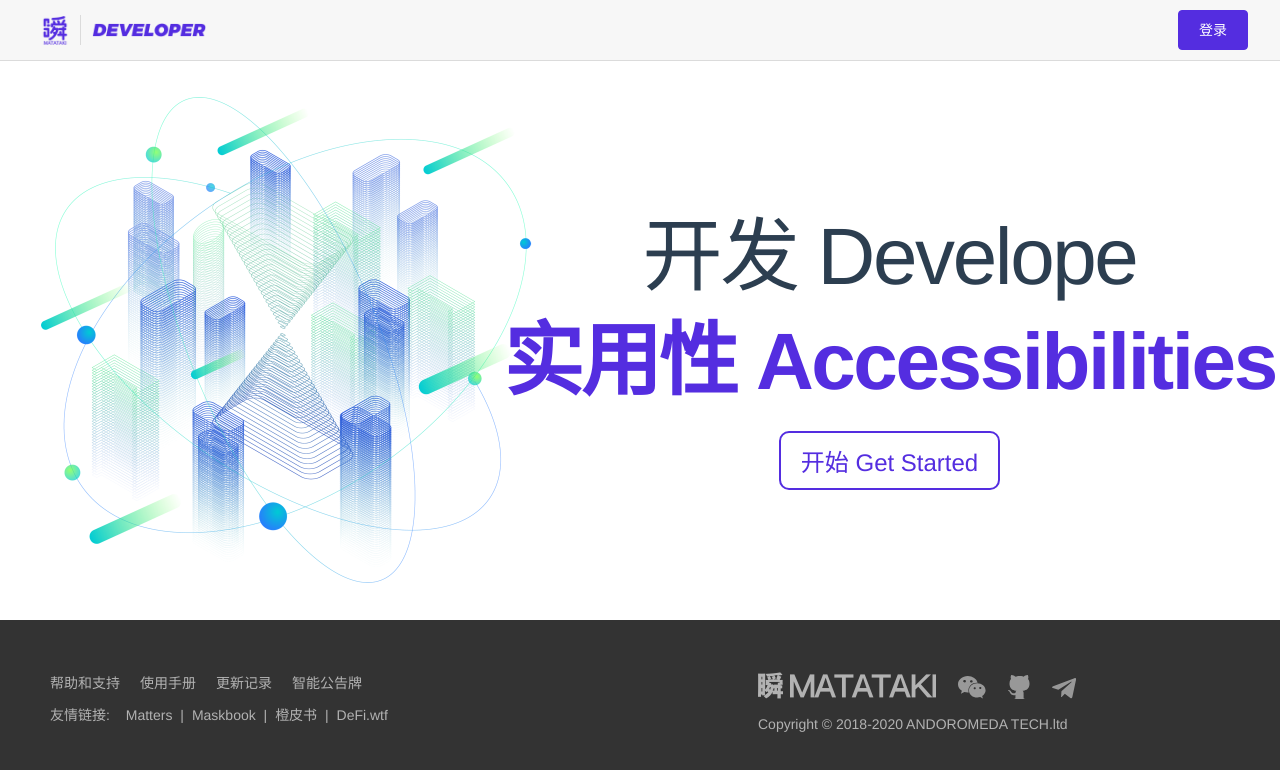
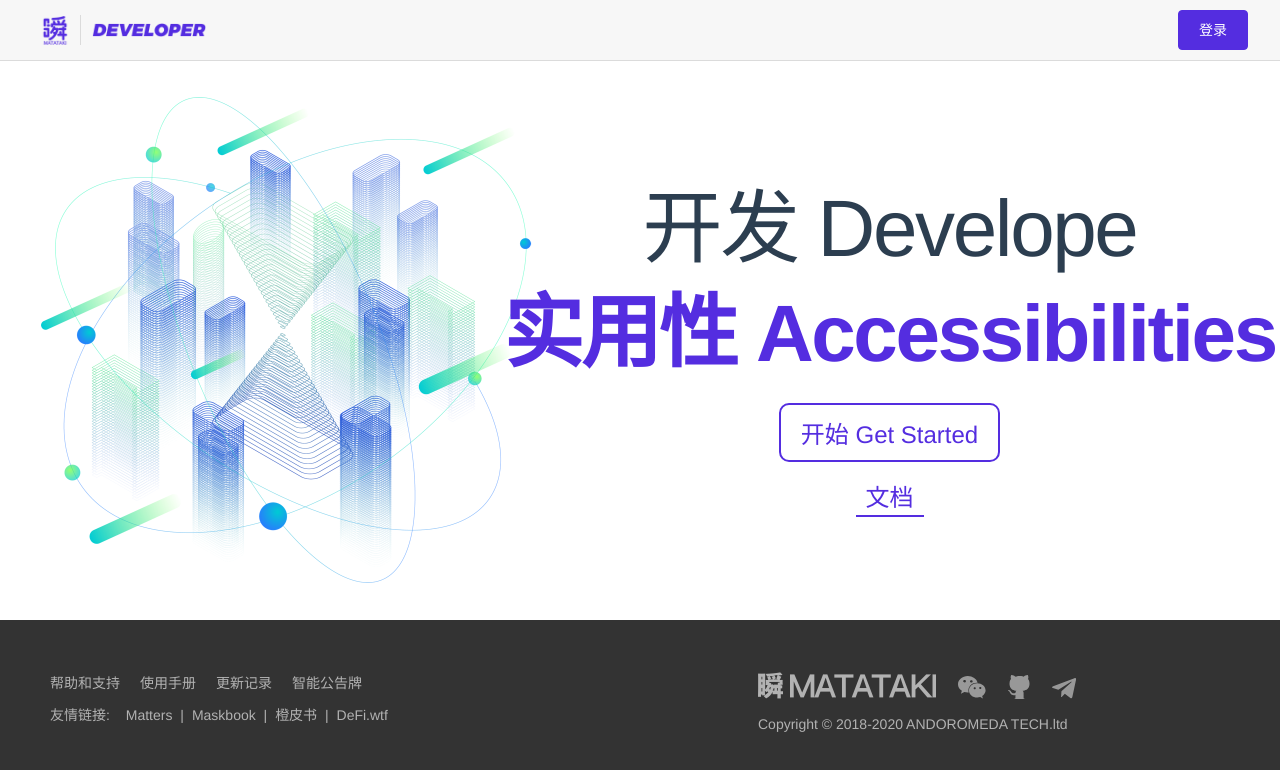
Before and after one commit to nekomeowww/DeveloperPortal-FE, a Vue app: page / in a window 1280 px wide. Shown: the top 770 px of the page. Built offline with nearby package versions, Linux system fonts and the light colour scheme.

Commit message:
:sparkles: 在开发者首页添加了文档入口
Signed-off-by: Ayaka Neko <neko@ayaka.moe>

```diff
--- a/src/page/Landing.vue
+++ b/src/page/Landing.vue
@@ -18,7 +18,12 @@
           </h1>
           <router-link :to="{ name: 'Home'}">
             <div class="start">
-            开始 Get Started
+              开始 Get Started
+            </div>
+          </router-link>
+          <router-link :to="{ name: 'Doc' }">
+            <div class="doc">
+              文档
             </div>
           </router-link>
         </div>
@@ -175,6 +180,15 @@ body {
 
 .start:hover {
   background-color: #E0D9F9;
+}
+
+.doc {
+  text-decoration: none;
+  margin-top: 1rem;
+  position: relative;
+  padding: 0px 10px 2px 10px;
+  border-bottom: 2px solid #542DE0;
+  color: #542DE0;
 }
 
 .word {
```
